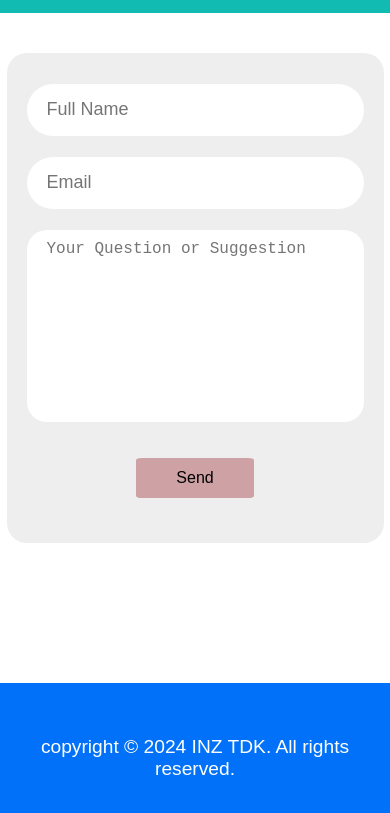
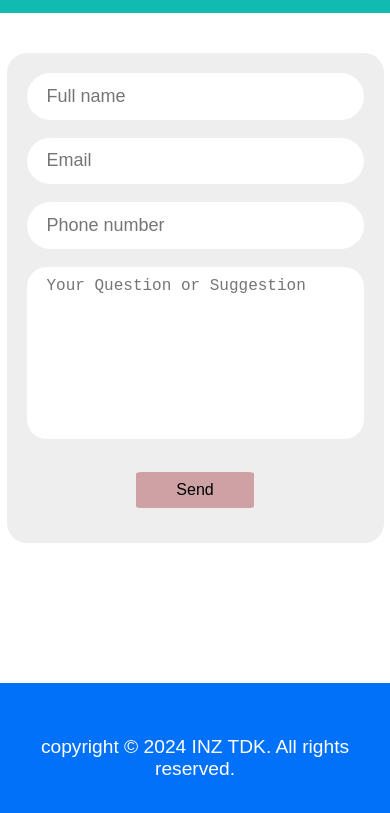
Before and after one commit to Abdelbasset-dz/pizzorino_website, a plain HTML site: page contactUs.html in a window 390 px wide. Shown: the part 87-900 px from the top of the page. Drawn offline with Linux system fonts and the light colour scheme.

Commit message:
Added phone number input to contact form

```diff
--- a/contactUs.html
+++ b/contactUs.html
@@ -32,24 +32,33 @@
         <input
           type="text"
           id="name"
-          placeholder="Full Name"
+          placeholder="Full name"
           name="name"
           required
-        />
+        /><br>
+
         <input
           type="email"
           id="email"
           placeholder="Email"
           name="email"
           required
-        />
+        /><br>
+
+        <input type="tel"
+        id="phone"
+        placeholder="Phone number"
+        name="phone"
+        pattern="[0-9]{3}-[0-9]{2}-[0-9]{3}"
+        required><br>
 
         <textarea
           name="question"
           cols="30"
           rows="10"
           placeholder="Your Question or Suggestion"
-        ></textarea>
+        ></textarea><br>
+
         <button type="submit" class="sendBtn">Send</button>
       </form>
     </div>
```
